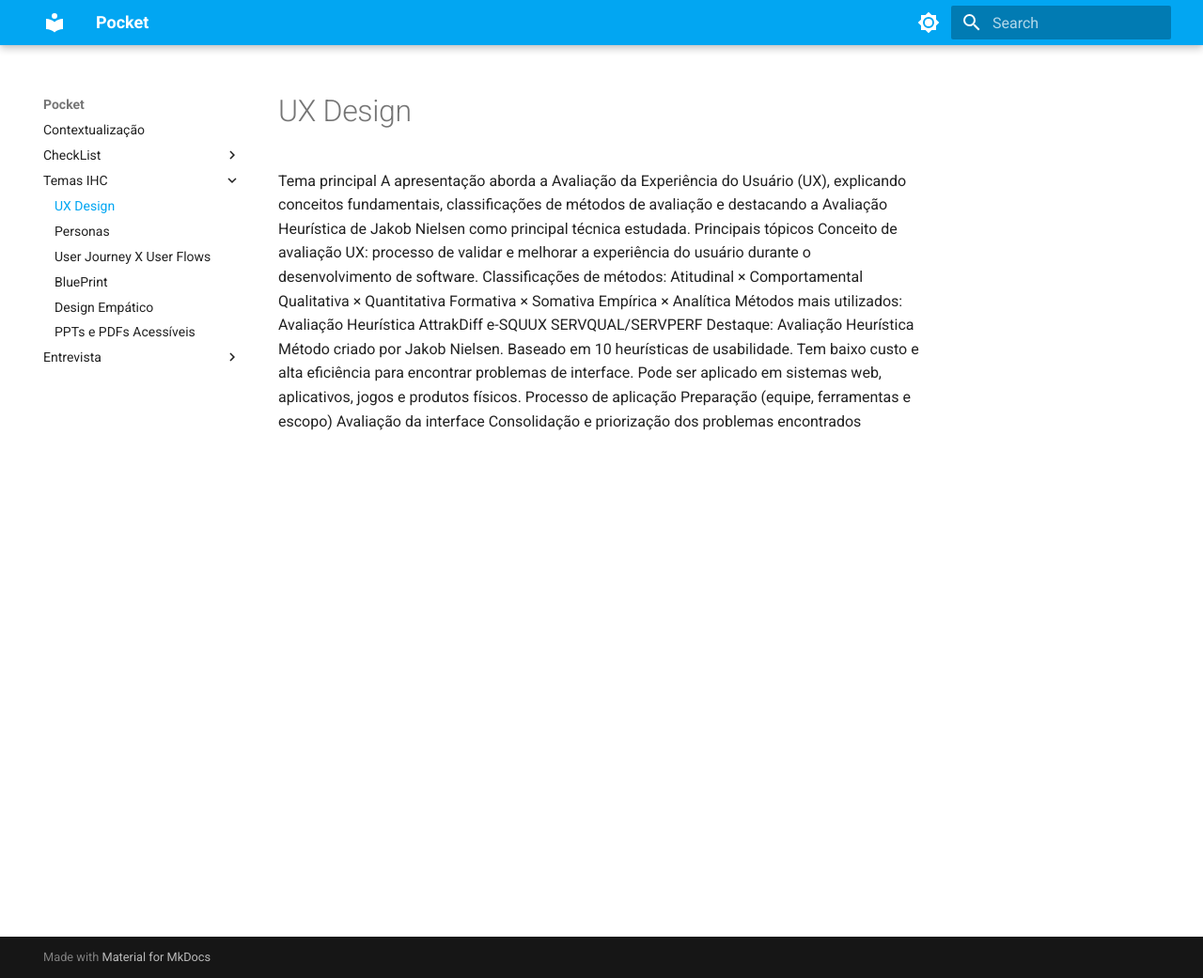
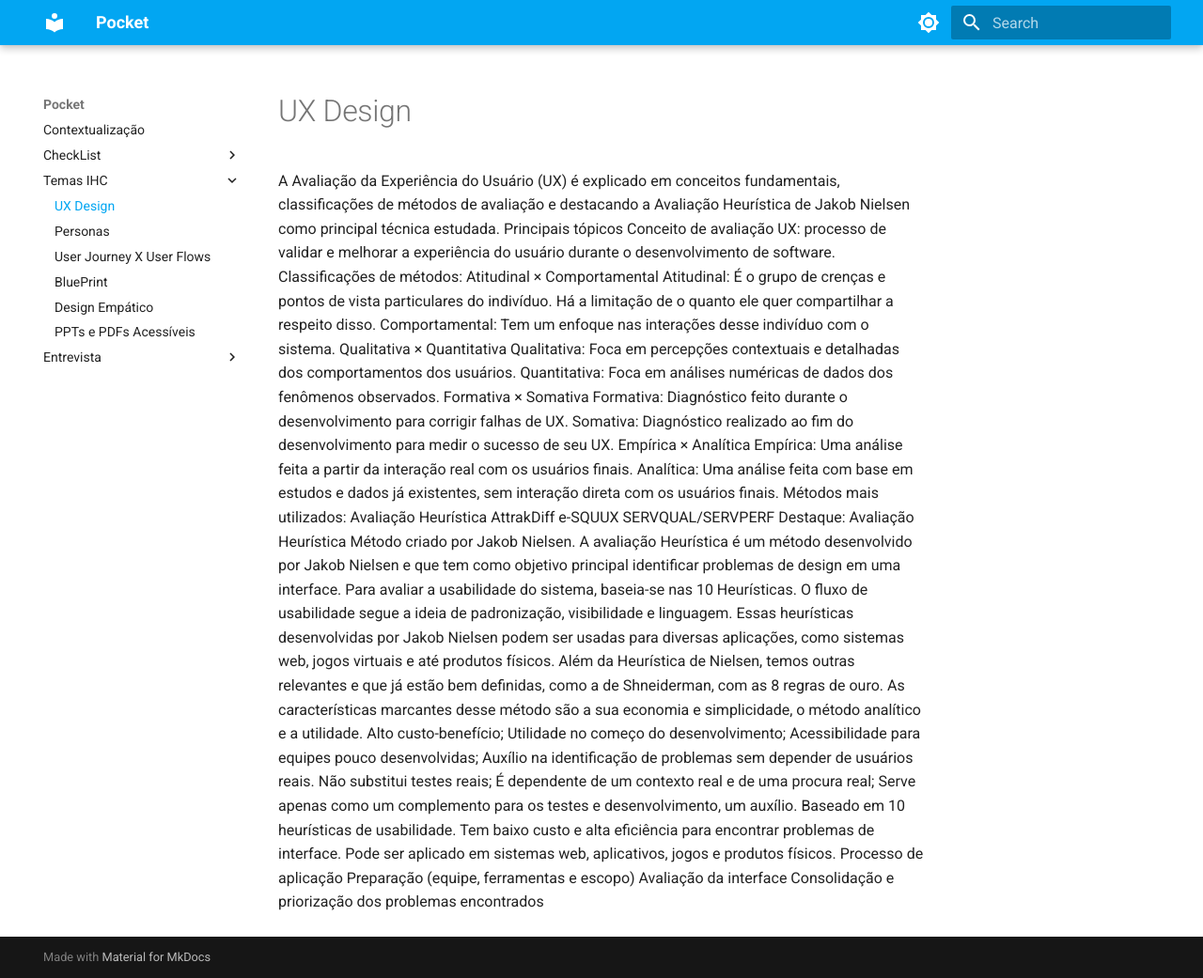
Before and after one commit to UnB-IHC/IHC-2026.1-Grupo02, an MkDocs documentation site: the page built from docs/TemasIHC/UX Design.md, in a window 1280 px wide and 1041 px high. Shown: the whole window at 94% size. Built offline with MkDocs 1.6.1 and Material for MkDocs 9.7.7, drawn with Linux system fonts in a browser that asks for light colours.

Commit message:
resumo 1.0

```diff
--- a/docs/TemasIHC/UX Design.md
+++ b/docs/TemasIHC/UX Design.md
@@ -1,19 +1,26 @@
-Tema principal
-A apresentação aborda a Avaliação da Experiência do Usuário (UX), explicando conceitos fundamentais, classificações de métodos de avaliação e destacando a Avaliação Heurística de Jakob Nielsen como principal técnica estudada.
+A Avaliação da Experiência do Usuário (UX) é explicado em conceitos fundamentais, classificações de métodos de avaliação e destacando a Avaliação Heurística de Jakob Nielsen como principal técnica estudada.
 Principais tópicos
 Conceito de avaliação UX: processo de validar e melhorar a experiência do usuário durante o desenvolvimento de software.
 Classificações de métodos:
-Atitudinal × Comportamental
-Qualitativa × Quantitativa
-Formativa × Somativa
-Empírica × Analítica
-Métodos mais utilizados:
-Avaliação Heurística
-AttrakDiff
-e-SQUUX
-SERVQUAL/SERVPERF
+Atitudinal × Comportamental Atitudinal: É o grupo de crenças e pontos de vista particulares do indivíduo. Há a limitação de o quanto ele quer compartilhar a respeito disso. Comportamental: Tem um enfoque nas interações desse indivíduo com o sistema.
+Qualitativa × Quantitativa Qualitativa: Foca em percepções contextuais e detalhadas dos comportamentos dos usuários. Quantitativa: Foca em análises numéricas de dados dos fenômenos  observados.
+Formativa × Somativa Formativa: Diagnóstico feito durante o desenvolvimento para corrigir falhas de UX. Somativa: Diagnóstico realizado ao fim do desenvolvimento para medir o sucesso de seu UX.
+Empírica × Analítica Empírica: Uma análise feita a partir da interação real com os usuários finais. Analítica: Uma análise feita com base em estudos e dados já existentes, sem interação direta com os usuários finais.
+Métodos mais utilizados: Avaliação Heurística AttrakDiff e-SQUUX SERVQUAL/SERVPERF
 Destaque: Avaliação Heurística
-Método criado por Jakob Nielsen.
+Método criado por Jakob Nielsen. A avaliação Heurística é um método desenvolvido por Jakob Nielsen e que tem como objetivo principal identificar problemas de design em uma interface.
+Para avaliar a usabilidade do sistema, baseia-se nas 10 Heurísticas.
+O fluxo de usabilidade segue a ideia de padronização, visibilidade e linguagem.
+Essas heurísticas desenvolvidas por Jakob Nielsen podem ser usadas para diversas aplicações, como sistemas web, jogos virtuais e até produtos físicos.
+Além da Heurística de Nielsen, temos outras relevantes e que já estão bem definidas, como a de Shneiderman, com as 8 regras de ouro.
+As características marcantes desse método são a sua economia e simplicidade, o método analítico e a utilidade.
+Alto custo-benefício;
+Utilidade no começo do desenvolvimento;
+Acessibilidade para equipes pouco desenvolvidas;
+Auxílio na identificação de problemas sem depender de usuários reais.
+Não substitui testes reais;
+É dependente de um contexto real e de uma procura real;
+Serve apenas como um complemento para os testes e desenvolvimento, um auxílio.
 Baseado em 10 heurísticas de usabilidade.
 Tem baixo custo e alta eficiência para encontrar problemas de interface.
 Pode ser aplicado em sistemas web, aplicativos, jogos e produtos físicos.
```
Also changed, not shown: docs/TemasIHC/Personas.md (line endings or trailing spaces).
